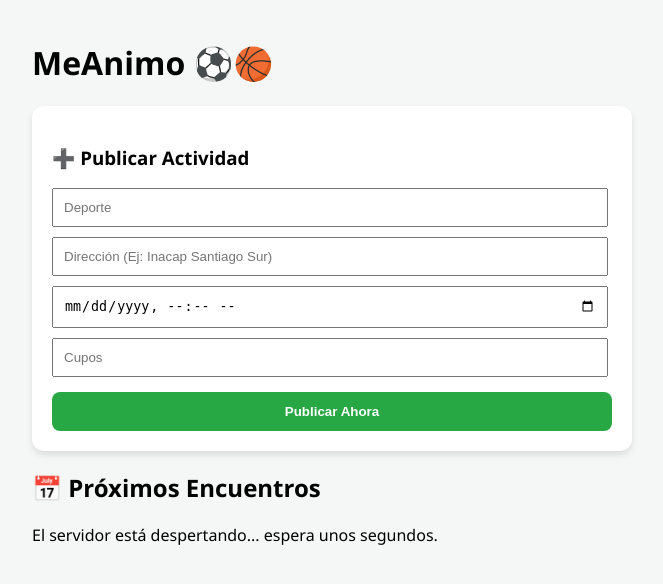
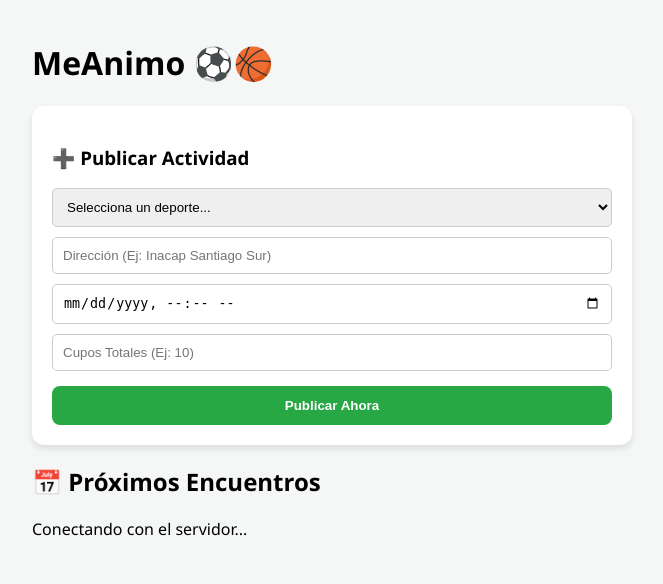
Before and after one commit to adones1981/appmeanimo, a Flask app: page / in a window 1280 px wide. Shown: the top 584 px of the page, without its empty margins (308-971 px from the left). Run offline with Flask 3, Linux system fonts and the light colour scheme.

Commit message:
Update index.html

```diff
--- a/templates/index.html
+++ b/templates/index.html
@@ -13,6 +13,7 @@
         .btn-success { background: var(--success); }
         .btn-info { background: #17a2b8; }
         .btn-danger { background: var(--danger); }
+        input, select { width: 100%; padding: 10px; margin-bottom: 10px; border: 1px solid #ccc; border-radius: 5px; box-sizing: border-box; }
         iframe { border-radius: 8px; margin-bottom: 10px; border: none; }
     </style>
 </head>
@@ -23,11 +24,23 @@
 
     <div class="card">
         <h3>➕ Publicar Actividad</h3>
-        <input type="text" id="deporte" placeholder="Deporte" style="width:95%; padding:10px; margin-bottom:10px;">
-        <input type="text" id="lugar" placeholder="Dirección (Ej: Inacap Santiago Sur)" style="width:95%; padding:10px; margin-bottom:10px;">
-        <input type="datetime-local" id="fecha_hora" style="width:95%; padding:10px; margin-bottom:10px;">
-        <input type="number" id="cupos_totales" placeholder="Cupos" style="width:95%; padding:10px; margin-bottom:10px;">
-        <button onclick="crearActividad()" class="btn btn-success" style="width:100%;">Publicar Ahora</button>
+        <select id="deporte">
+            <option value="" disabled selected>Selecciona un deporte...</option>
+            <option value="Fútbol">Fútbol</option>
+            <option value="Basquetbol">Basquetbol</option>
+            <option value="Ciclismo">Ciclismo</option>
+            <option value="Compañero de Gym">Compañero de Gym</option>
+            <option value="Senderismo">Senderismo</option>
+            <option value="Montañismo">Montañismo</option>
+            <option value="Tenis">Tenis</option>
+            <option value="Vóleibol">Vóleibol</option>
+        </select>
+
+        <input type="text" id="lugar" placeholder="Dirección (Ej: Inacap Santiago Sur)">
+        <input type="datetime-local" id="fecha_hora">
+        <input type="number" id="cupos_totales" placeholder="Cupos Totales (Ej: 10)">
+
+        <button onclick="crearActividad()" class="btn btn-success">Publicar Ahora</button>
     </div>
 
     <h2>📅 Próximos Encuentros</h2>
@@ -37,7 +50,7 @@
 <script>
     const API_URL = "https://meanimo-backend.onrender.com";
 
-    // 1. CARGAR ACTIVIDADES CON MAPA
+    // 1. CARGAR ACTIVIDADES
     async function cargarActividades() {
         const contenedor = document.getElementById('lista-actividades');
         try {
@@ -65,11 +78,46 @@
                 `;
             }).join('');
         } catch (e) {
-            contenedor.innerHTML = "<p>El servidor está despertando... espera unos segundos.</p>";
+            contenedor.innerHTML = "<p>Conectando con el servidor...</p>";
         }
     }
 
-    // 2. UNIRSE
+    // 2. CREAR ACTIVIDAD Y LIMPIAR CAMPOS
+    async function crearActividad() {
+        const deporte = document.getElementById('deporte').value;
+        const lugar = document.getElementById('lugar').value;
+        const fecha_hora = document.getElementById('fecha_hora').value;
+        const cupos_totales = document.getElementById('cupos_totales').value;
+
+        if(!deporte || !lugar || !fecha_hora || !cupos_totales) {
+            alert("Por favor, completa todos los campos.");
+            return;
+        }
+
+        try {
+            const res = await fetch(`${API_URL}/api/crear-partido`, {
+                method: 'POST',
+                headers: {'Content-Type': 'application/json'},
+                body: JSON.stringify({ deporte, lugar, fecha_hora, cupos_totales })
+            });
+
+            if (res.ok) {
+                alert("✅ ¡Tu publicación se subió con éxito!"); // Mensaje de confirmación
+
+                // Limpiar los campos de entrada
+                document.getElementById('deporte').value = "";
+                document.getElementById('lugar').value = "";
+                document.getElementById('fecha_hora').value = "";
+                document.getElementById('cupos_totales').value = "";
+
+                cargarActividades(); // Refrescar lista
+            }
+        } catch (e) {
+            alert("Error al publicar el evento.");
+        }
+    }
+
+    // 3. UNIRSE, VER DETALLE Y DESUNIRSE (Igual que antes)
     async function unirse(id) {
         const nombre = prompt("¿Cuál es tu nombre?");
         if (!nombre) return;
@@ -81,14 +129,12 @@
         cargarActividades();
     }
 
-    // 3. VER QUIÉNES VAN
     async function verDetalle(id) {
         const res = await fetch(`${API_URL}/api/partidos/${id}/inscritos`);
         const inscritos = await res.json();
         alert("Lista de inscritos:\n" + (inscritos.map(i => "- " + i.nombre_usuario).join("\n") || "Nadie aún"));
     }
 
-    // 4. DESUNIRSE
     async function desunirse(id) {
         const nombre = prompt("Ingresa tu nombre para salir de la lista:");
         if (!nombre) return;
@@ -100,22 +146,6 @@
         cargarActividades();
     }
 
-    // 5. CREAR ACTIVIDAD
-    async function crearActividad() {
-        const payload = {
-            deporte: document.getElementById('deporte').value,
-            lugar: document.getElementById('lugar').value,
-            fecha_hora: document.getElementById('fecha_hora').value,
-            cupos_totales: document.getElementById('cupos_totales').value
-        };
-        await fetch(`${API_URL}/api/crear-partido`, {
-            method: 'POST',
-            headers: {'Content-Type': 'application/json'},
-            body: JSON.stringify(payload)
-        });
-        cargarActividades();
-    }
-
     cargarActividades();
 </script>
 </body>
```
